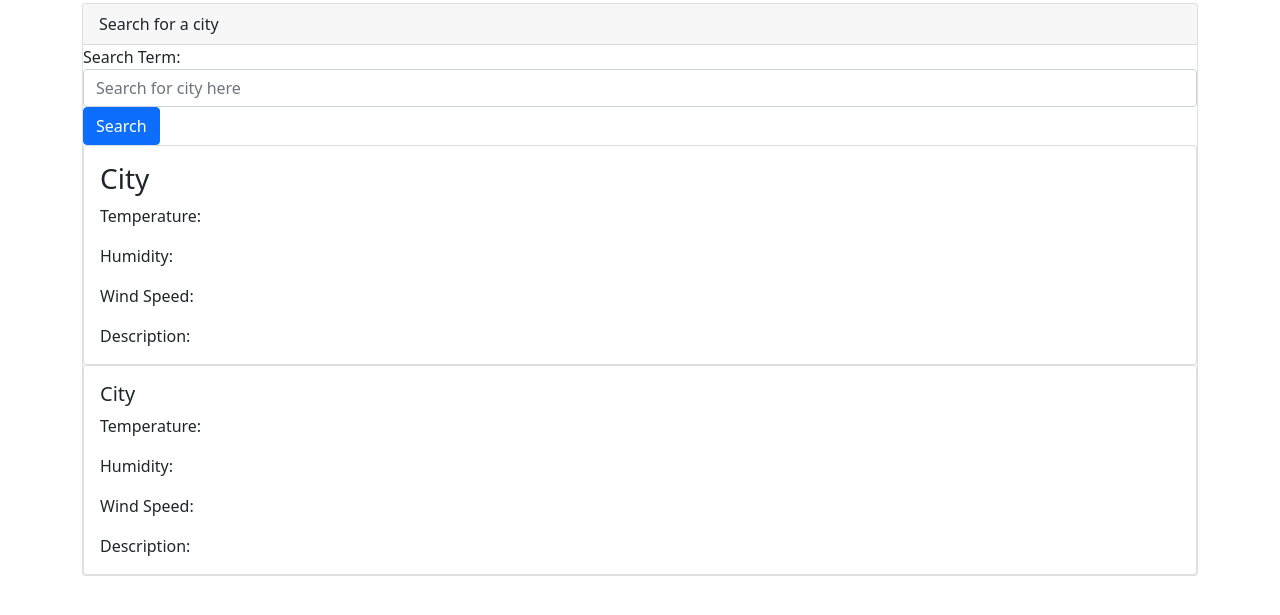
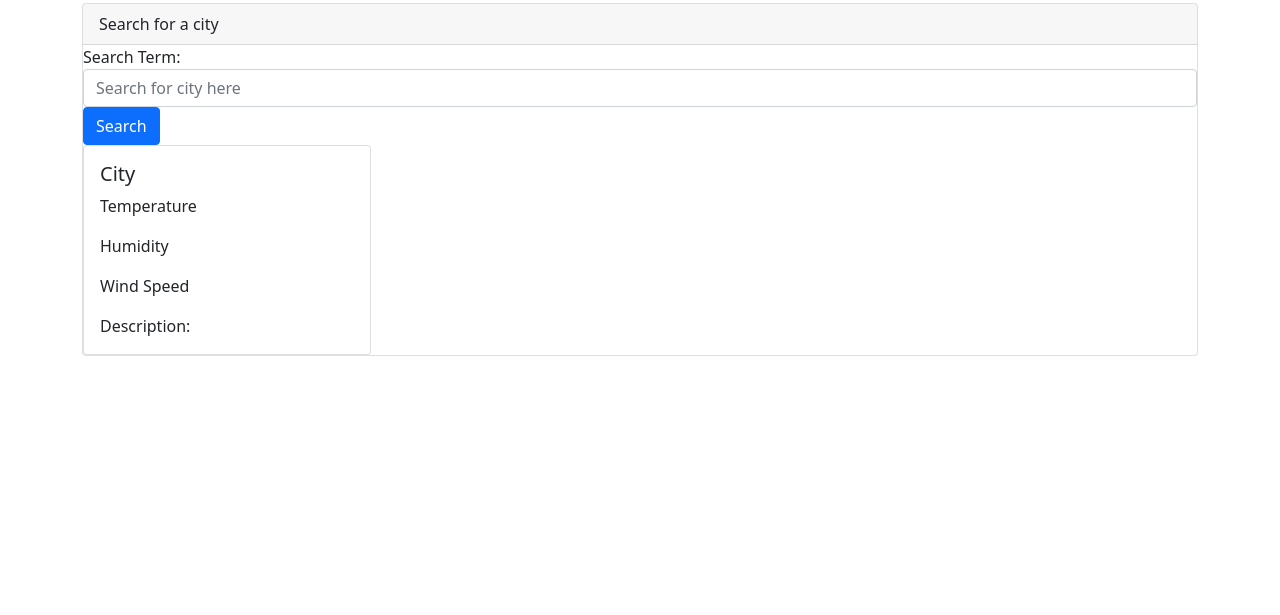
Before and after one commit to Elias-Calagiu/Weather-Dashboard, a plain HTML site: page index.html in a window 1280 px wide. Shown: the part 53-668 px from the top of the page. Drawn offline with nearby package versions, Linux system fonts and the light colour scheme.

Commit message:
changed to different card from bootstrap

```diff
--- a/index.html
+++ b/index.html
@@ -25,38 +25,15 @@
         <button id="searchBtn" class="btn btn-primary" type="button" id="button-addon2">Search<i
             class="far fa-search"></i></button>
       </div>
-      <div class="col-lg-12">
-        <!-- <div class="container"> -->
-        <div class="row">
-            <div class="col-lg-12">
-                <div class="card" id="today">
-                    <div class="card-body">
-                        <h3 class="card-title" id="city">City</h3>
-                        <div id="image"></div>
-                        <p class="card-text" id="tempF">Temperature:</p>
-                        <p class="card-text" id="humidity">Humidity:</p>
-                        <p class="card-text" id="wind">Wind Speed:</p>
-                        <p class="card-text" id="description">Description:</p>
-                    </div>
-                </div>
-            </div>
+      <div class="card" style="width: 18rem;">
+        <div class="card-body">
+          <h5 class="card-title" id="city">City</h5>
+          <p class="card-text" id="tempF">Temperature</p>
+          <p class="card-text" id="humidity">Humidity</p>
+          <p class="card-text"id="wind">Wind Speed</p>
+          <p class="card-text"id="description">Description:</p>
         </div>
-      <div class="col-lg-12">
-        <!-- <div class="container"> -->
-        <div class="row">
-            <div class="col-lg-12">
-                <div class="card" id="today">
-                    <div class="card-body">
-                        <h5 class="card-title" id="city2">City</h5>
-                        <div id="image"></div>
-                        <p class="card-text" id="tempF2">Temperature:</p>
-                        <p class="card-text" id="humidity2">Humidity:</p>
-                        <p class="card-text" id="wind2">Wind Speed:</p>
-                        <p class="card-text" id="description2">Description:</p>
-                    </div>
-                </div>
-            </div>
-        </div>
+      </div>
 
     </form>
   </div>
```
